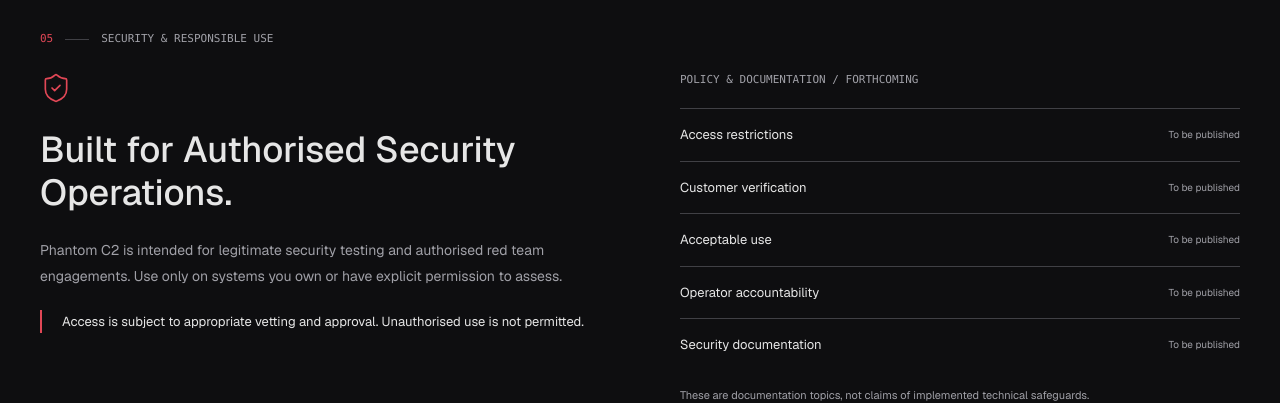
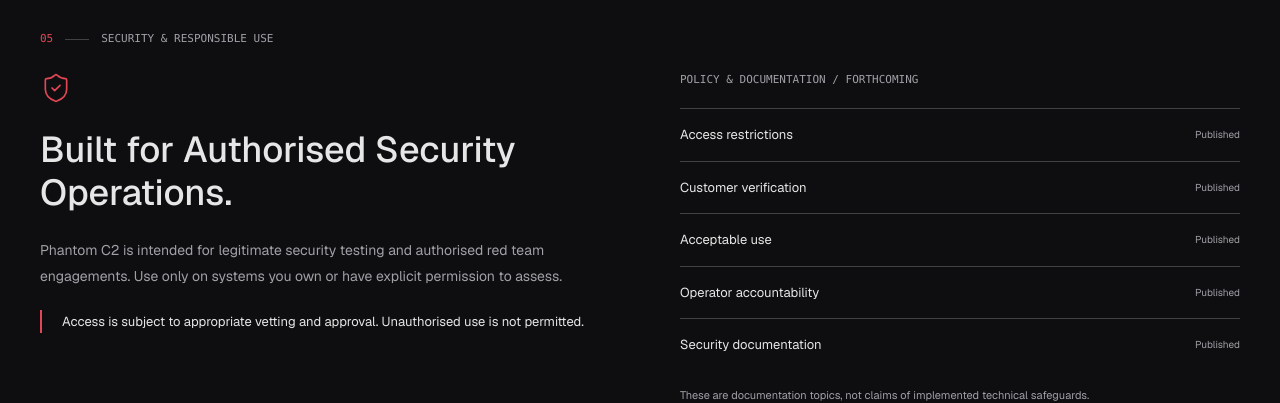
Before and after one commit to phantom-framework/phantom-website, a React (Vite) app: page / in a window 1280 px wide. Shown: the part 9660-10063 px from the top of the page. Built offline with nearby package versions, Linux system fonts and the light colour scheme.

Commit message:
published

```diff
--- a/src/pages/Landing.tsx
+++ b/src/pages/Landing.tsx
@@ -84,7 +84,7 @@ export default function Landing() {
         </section>
 
         <section id="security" className="section-space border-b border-border">
-          <div className="site-container"><Eyebrow number="05">Security & responsible use</Eyebrow><div className="grid md:grid-cols-2 gap-10 md:gap-20"><div><ShieldCheck className="h-8 w-8 text-primary mb-6" strokeWidth={1.25} /><h2 className="section-title">Built for Authorised Security Operations.</h2><p className="mt-6 text-[14px] text-muted-foreground leading-[1.85]">Phantom C2 is intended for legitimate security testing and authorised red team engagements. {siteConfig.access.authorisedUseOnly && "Use only on systems you own or have explicit permission to assess."}</p>{siteConfig.access.approvalRequired && <p className="mt-5 border-l-2 border-primary pl-5 text-[13px] leading-[1.8]">Access is subject to appropriate vetting and approval. Unauthorised use is not permitted.</p>}</div><div><p className="text-[11px] font-mono uppercase text-muted-foreground mb-5">Policy & documentation / forthcoming</p>{["Access restrictions", "Customer verification", "Acceptable use", "Operator accountability", "Security documentation"].map(item => <div key={item} className="flex items-center justify-between gap-3 border-t border-border py-4"><span className="text-[13px]">{item}</span><span className="text-[10px] text-muted-foreground">To be published</span></div>)}<p className="mt-4 text-[11px] text-muted-foreground leading-relaxed">These are documentation topics, not claims of implemented technical safeguards.</p></div></div></div>
+          <div className="site-container"><Eyebrow number="05">Security & responsible use</Eyebrow><div className="grid md:grid-cols-2 gap-10 md:gap-20"><div><ShieldCheck className="h-8 w-8 text-primary mb-6" strokeWidth={1.25} /><h2 className="section-title">Built for Authorised Security Operations.</h2><p className="mt-6 text-[14px] text-muted-foreground leading-[1.85]">Phantom C2 is intended for legitimate security testing and authorised red team engagements. {siteConfig.access.authorisedUseOnly && "Use only on systems you own or have explicit permission to assess."}</p>{siteConfig.access.approvalRequired && <p className="mt-5 border-l-2 border-primary pl-5 text-[13px] leading-[1.8]">Access is subject to appropriate vetting and approval. Unauthorised use is not permitted.</p>}</div><div><p className="text-[11px] font-mono uppercase text-muted-foreground mb-5">Policy & documentation / forthcoming</p>{["Access restrictions", "Customer verification", "Acceptable use", "Operator accountability", "Security documentation"].map(item => <div key={item} className="flex items-center justify-between gap-3 border-t border-border py-4"><span className="text-[13px]">{item}</span><span className="text-[10px] text-muted-foreground">Published</span></div>)}<p className="mt-4 text-[11px] text-muted-foreground leading-relaxed">These are documentation topics, not claims of implemented technical safeguards.</p></div></div></div>
         </section>
 
         <section id="hercules" className="section-space border-b border-border">
```
